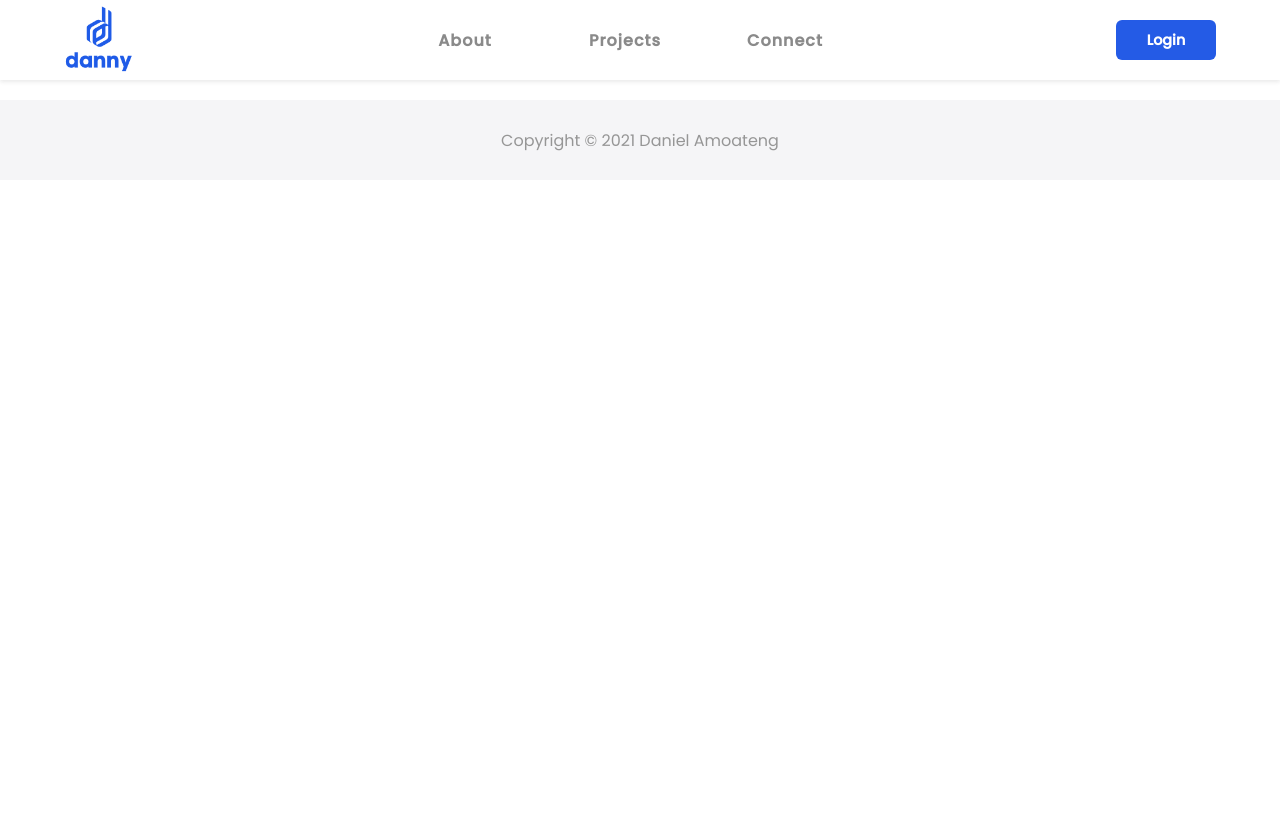
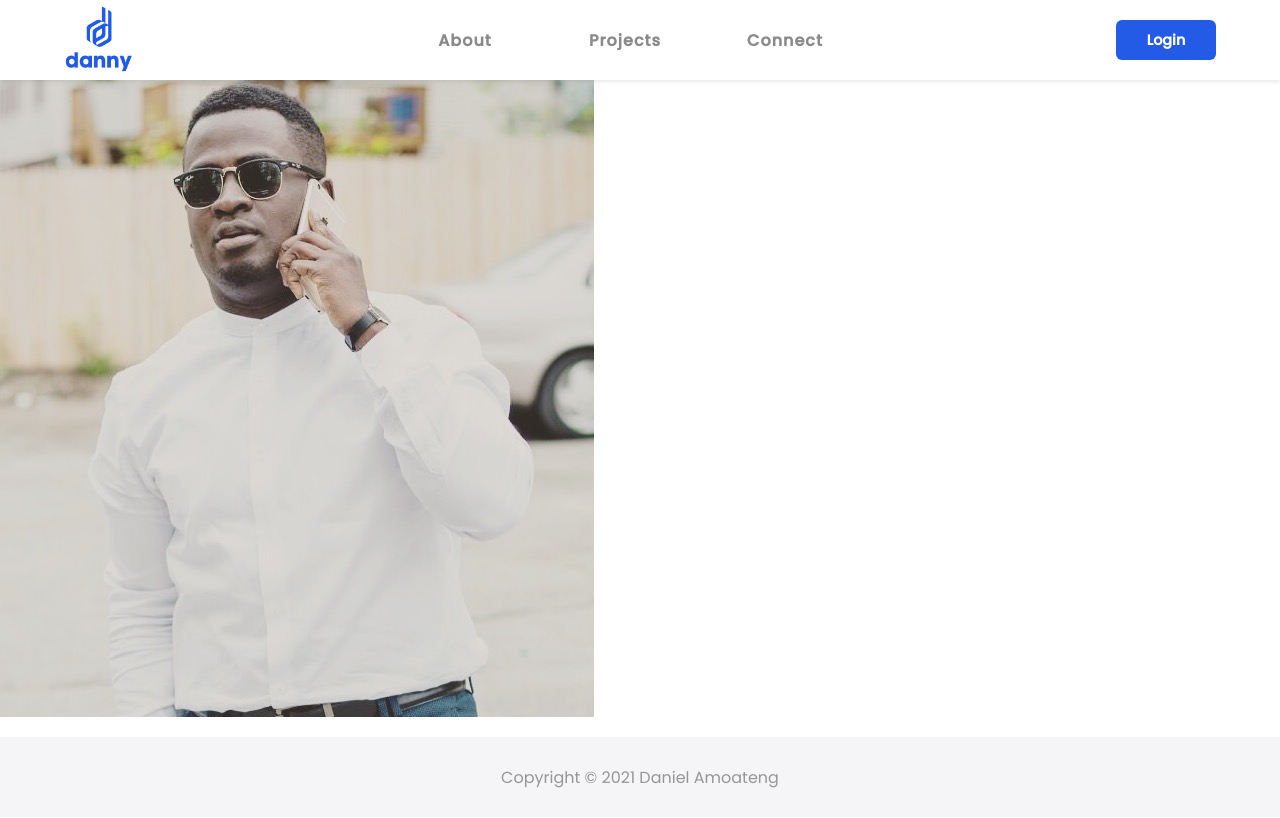
Before and after one commit to Danielamoateng1989/personalwebsite, a React (Create React App) app: page /aboutme in a window 1280 px wide. Built offline with nearby package versions, Linux system fonts and the light colour scheme.

Commit message:
create one row two columns and add media query

```diff
--- a/src/components/Aboutme.js
+++ b/src/components/Aboutme.js
@@ -7,6 +7,9 @@ const Aboutme = () => {
 
 
       <div className="card">
+          <div className="grid grid--1x2">
+              <img src={CardImage} alt="Daniel" />
+          </div>
 
       </div>
 
--- a/src/index.css
+++ b/src/index.css
@@ -807,3 +807,14 @@ p {
   display: block;
   cursor: pointer;
 }    */
+
+.grid {
+  display: grid;
+}
+
+@media screen and (min-width: 768px) {
+    .grid--1x2 {
+        grid-template-columns: 1fr 1fr;
+    }
+
+}
```
